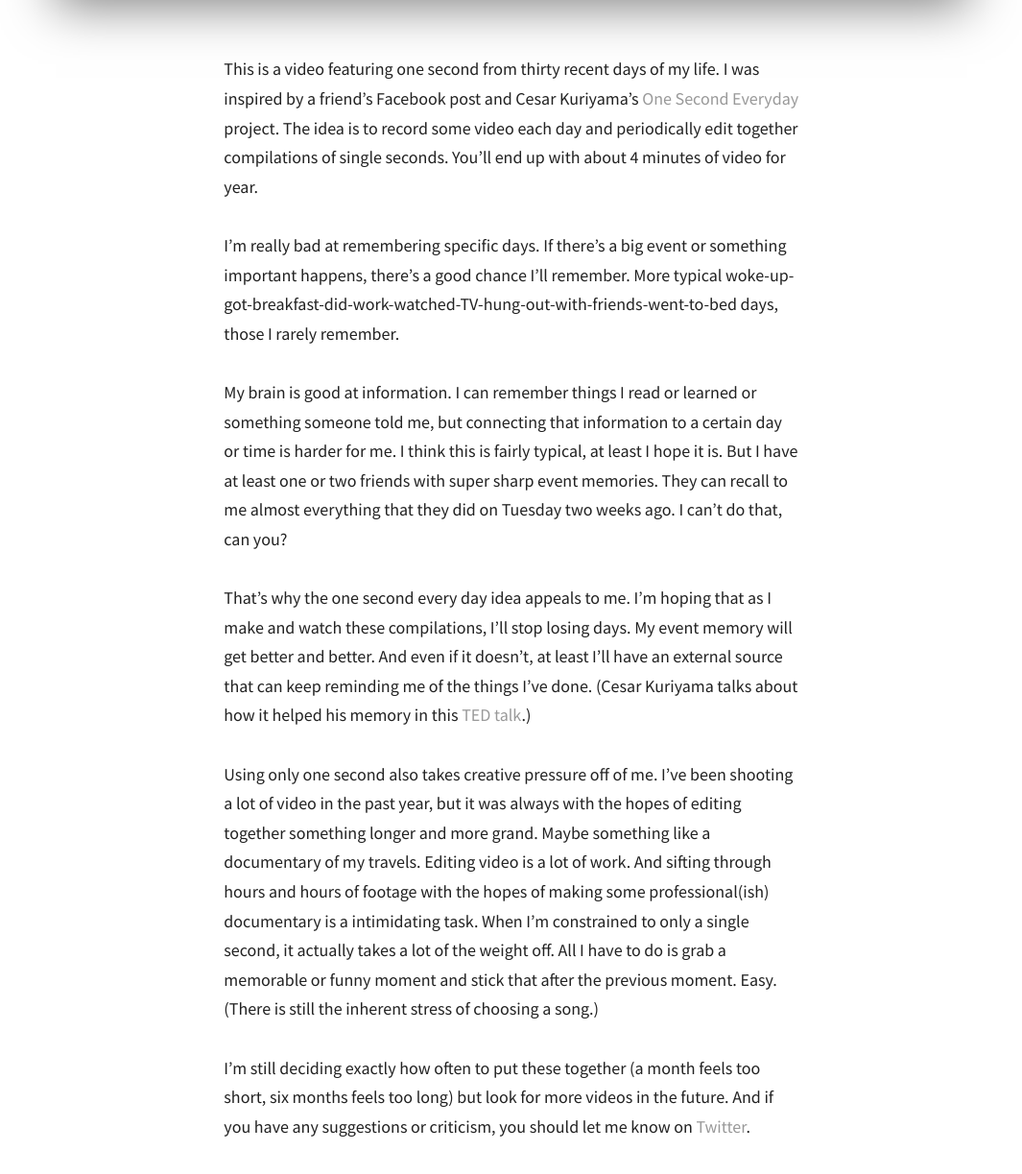
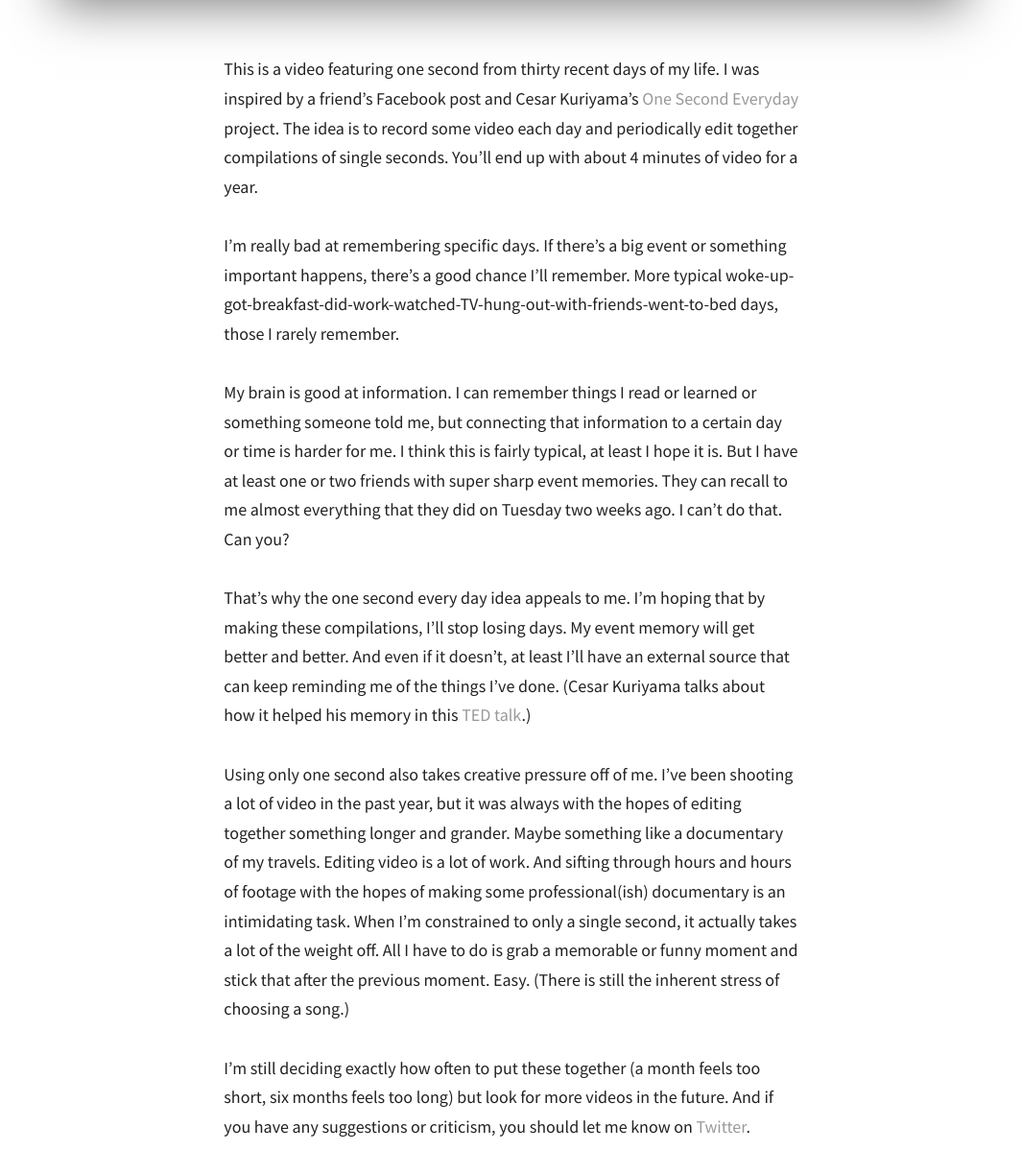
Before and after one commit to moyer/moyer.github.com, a Jekyll site: the page built from _posts/2013-03-04-one-second-thirty-days.md, in a window 1280 px wide and 1400 px high, scrolled down 461 px, cut to the strip 138-1361 px from the top of the window. Shown: the whole strip at 96% size, without its empty margins (107-1172 px from the left). Built offline with Jekyll 4.4.1, drawn with Linux system fonts in a browser that asks for light colours; nearby versions of some CDN libraries; Markdown is read by kramdown in place of the engine named in the settings.

Commit message:
edits on "one second thirty days"

```diff
--- a/_posts/2013-03-04-one-second-thirty-days.md
+++ b/_posts/2013-03-04-one-second-thirty-days.md
@@ -10,15 +10,15 @@ date: 2013-03-04
 	</figure>
 </div>
 
-This is a video featuring one second from thirty recent days of my life. I was inspired by a friend's Facebook post and Cesar Kuriyama's [One Second Everyday](http://1secondeveryday.com/) project. The idea is to record some video each day and periodically edit together compilations of single seconds. You'll end up with about 4 minutes of video for year.
+This is a video featuring one second from thirty recent days of my life. I was inspired by a friend's Facebook post and Cesar Kuriyama's [One Second Everyday](http://1secondeveryday.com/) project. The idea is to record some video each day and periodically edit together compilations of single seconds. You'll end up with about 4 minutes of video for a year.
 
 I'm really bad at remembering specific days. If there's a big event or something important happens, there's a good chance I'll remember. More typical woke-up-got-breakfast-did-work-watched-TV-hung-out-with-friends-went-to-bed days, those I rarely remember.
 
-My brain is good at information. I can remember things I read or learned or something someone told me, but connecting that information to a certain day or time is harder for me. I think this is fairly typical, at least I hope it is. But I have at least one or two friends with super sharp event memories. They can recall to me almost everything that they did on Tuesday two weeks ago. I can't do that, can you?
+My brain is good at information. I can remember things I read or learned or something someone told me, but connecting that information to a certain day or time is harder for me. I think this is fairly typical, at least I hope it is. But I have at least one or two friends with super sharp event memories. They can recall to me almost everything that they did on Tuesday two weeks ago. I can't do that. Can you?
 
-That's why the one second every day idea appeals to me. I'm hoping that as I make and watch these compilations, I'll stop losing days. My event memory will get better and better. And even if it doesn't, at least I'll have an external source that can keep reminding me of the things I've done. (Cesar Kuriyama talks about how it helped his memory in this [TED talk](http://www.ted.com/talks/cesar_kuriyama_one_second_every_day.html).)
+That's why the one second every day idea appeals to me. I'm hoping that by making these compilations, I'll stop losing days. My event memory will get better and better. And even if it doesn't, at least I'll have an external source that can keep reminding me of the things I've done. (Cesar Kuriyama talks about how it helped his memory in this [TED talk](http://www.ted.com/talks/cesar_kuriyama_one_second_every_day.html).)
 
-Using only one second also takes creative pressure off of me. I've been shooting a lot of video in the past year, but it was always with the hopes of editing together something longer and more grand. Maybe something like a documentary of my travels. Editing video is a lot of work. And sifting through hours and hours of footage with the hopes of making some professional(ish) documentary is a intimidating task. When I'm constrained to only a single second, it actually takes a lot of the weight off. All I have to do is grab a memorable or funny moment and stick that after the previous moment. Easy. (There is still the inherent stress of choosing a song.)
+Using only one second also takes creative pressure off of me. I've been shooting a lot of video in the past year, but it was always with the hopes of editing together something longer and grander. Maybe something like a documentary of my travels. Editing video is a lot of work. And sifting through hours and hours of footage with the hopes of making some professional(ish) documentary is an intimidating task. When I'm constrained to only a single second, it actually takes a lot of the weight off. All I have to do is grab a memorable or funny moment and stick that after the previous moment. Easy. (There is still the inherent stress of choosing a song.)
 
 I'm still deciding exactly how often to put these together (a month feels too short, six months feels too long) but look for more videos in the future. And if you have any suggestions or criticism, you should let me know on [Twitter](https://twitter.com/willmoyer).
 
```
